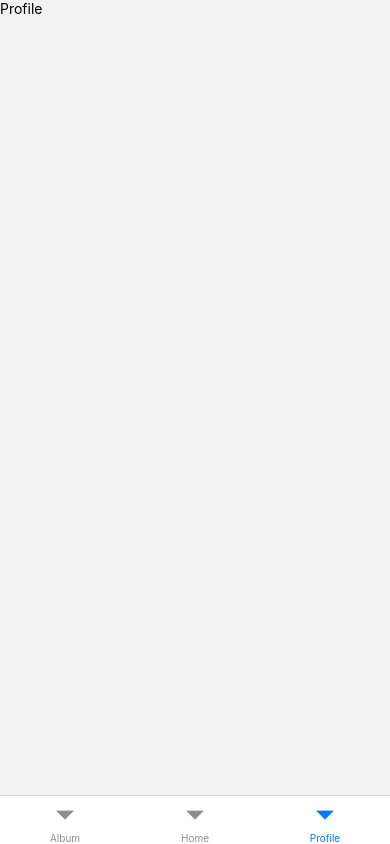
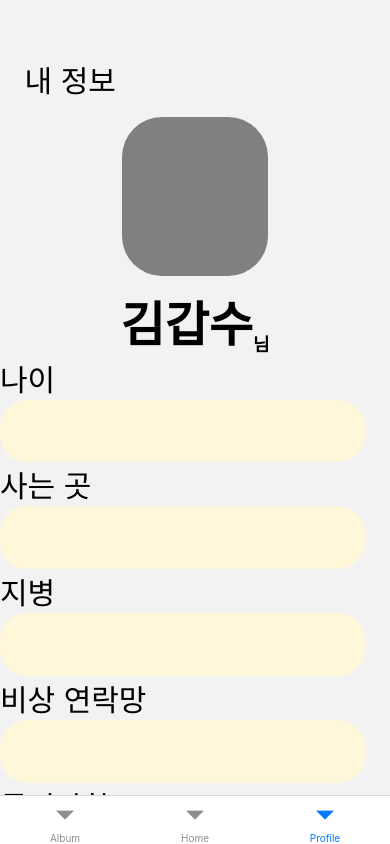
Before and after one commit to Solution-Challenge-GIST/GDSC_front, a React Native app: screen /Profile in a window 390 px wide. Built offline with nearby package versions, Linux system fonts and the light colour scheme.

Commit message:
Profile 1차 작업

```diff
--- a/package.json
+++ b/package.json
@@ -17,6 +17,7 @@
     "react": "17.0.1",
     "react-dom": "17.0.1",
     "react-native": "0.64.3",
+    "react-native-gesture-handler": "~2.1.0",
     "react-native-safe-area-context": "3.3.2",
     "react-native-screens": "~3.10.1",
     "react-native-web": "0.17.1",
--- /dev/null
+++ b/src/components/input/ProfileInput.tsx
@@ -0,0 +1,20 @@
+import { TextInput, Text, View } from 'react-native';
+import { useState } from 'react';
+import { styles } from './style';
+interface inputType {
+  name: string;
+}
+export default function ProfileInput(props: inputType) {
+  const [text, setText] = useState('');
+
+  return (
+    <View>
+      <Text style={styles.ProfileName}>{props.name}</Text>
+      <TextInput
+        style={styles.ProfileInput}
+        onChangeText={setText}
+        value={text}
+      />
+    </View>
+  );
+}
--- a/src/components/input/style.js
+++ b/src/components/input/style.js
@@ -1,6 +1,7 @@
 import { StyleSheet } from 'react-native';
 import { mediumFontWeight, mediumFontSize } from '../../style/share';
 import { getDisplayHeight, getDisplayWidth } from '../../utility';
+import { baseColor } from '../../style/share';
 export const styles = StyleSheet.create({
   NormalInput: {
     width: getDisplayWidth(376),
@@ -12,4 +13,17 @@ export const styles = StyleSheet.create({
     borderRadius: 11,
     textAlign: 'center',
   },
+  ProfileInput: {
+    width: getDisplayWidth(401),
+    height: getDisplayHeight(69),
+    fontWeight: mediumFontWeight,
+    fontSize: mediumFontSize,
+    borderColor: '#C4C4C4',
+    borderRadius: 27,
+    backgroundColor: baseColor,
+  },
+  ProfileName: {
+    fontWeight: mediumFontWeight,
+    fontSize: mediumFontSize,
+  },
 });
--- a/src/pages/MainTabNavigator/ProfileStackNavigator/Profile/Profile.tsx
+++ b/src/pages/MainTabNavigator/ProfileStackNavigator/Profile/Profile.tsx
@@ -1,10 +1,32 @@
 import { View, Text } from 'react-native';
 import React from 'react';
+import { SafeAreaView } from 'react-native-safe-area-context';
+import ProfileInput from '../../../../components/input/ProfileInput';
+import { ScrollView } from 'react-native-gesture-handler';
+import { styles } from './style';
 
 export default function Profile() {
   return (
-    <View>
-      <Text>Profile</Text>
-    </View>
+    <SafeAreaView>
+      <ScrollView>
+        <View style={styles.infoComponent}>
+          <Text style={styles.info}>내 정보</Text>
+          <View style={styles.align}>
+            <View style={styles.image}></View>
+            <View style={styles.profileName}>
+              <Text style={styles.profileName_big}>김갑수</Text>
+              <Text style={styles.profileName_small}>님</Text>
+            </View>
+          </View>
+        </View>
+        <View>
+          <ProfileInput name={'나이'}></ProfileInput>
+          <ProfileInput name={'사는 곳'}></ProfileInput>
+          <ProfileInput name={'지병'}></ProfileInput>
+          <ProfileInput name={'비상 연락망'}></ProfileInput>
+          <ProfileInput name={'특이사항'}></ProfileInput>
+        </View>
+      </ScrollView>
+    </SafeAreaView>
   );
 }
--- /dev/null
+++ b/src/pages/MainTabNavigator/ProfileStackNavigator/Profile/style.js
@@ -0,0 +1,41 @@
+import { StyleSheet } from 'react-native';
+import { mediumFontSize, mediumFontWeight } from '../../../../style/share';
+import { getDisplayHeight, getDisplayWidth } from '../../../../utility';
+
+const Textform = {
+  fontWeight: mediumFontWeight,
+  fontSize: mediumFontSize,
+};
+export const styles = StyleSheet.create({
+  infoComponent: {
+    marginLeft: getDisplayWidth(27),
+    marginRight: getDisplayWidth(27),
+    marginTop: getDisplayHeight(62),
+  },
+  info: {
+    ...Textform,
+  },
+  align: {
+    alignItems: 'center',
+    marginTop: getDisplayHeight(18),
+  },
+  image: {
+    width: getDisplayWidth(161),
+    height: getDisplayHeight(175),
+    backgroundColor: 'gray',
+    borderRadius: 40,
+  },
+  profileName: {
+    flexDirection: 'row',
+    alignItems: 'flex-end',
+    marginTop: getDisplayHeight(10),
+  },
+  profileName_big: {
+    fontWeight: '700',
+    fontSize: 48,
+  },
+  profileName_small: {
+    fontWeight: '700',
+    fontSize: 18,
+  },
+});
```
Also changed, not shown: 2 other files (tests, documents, lock files or other folders).
